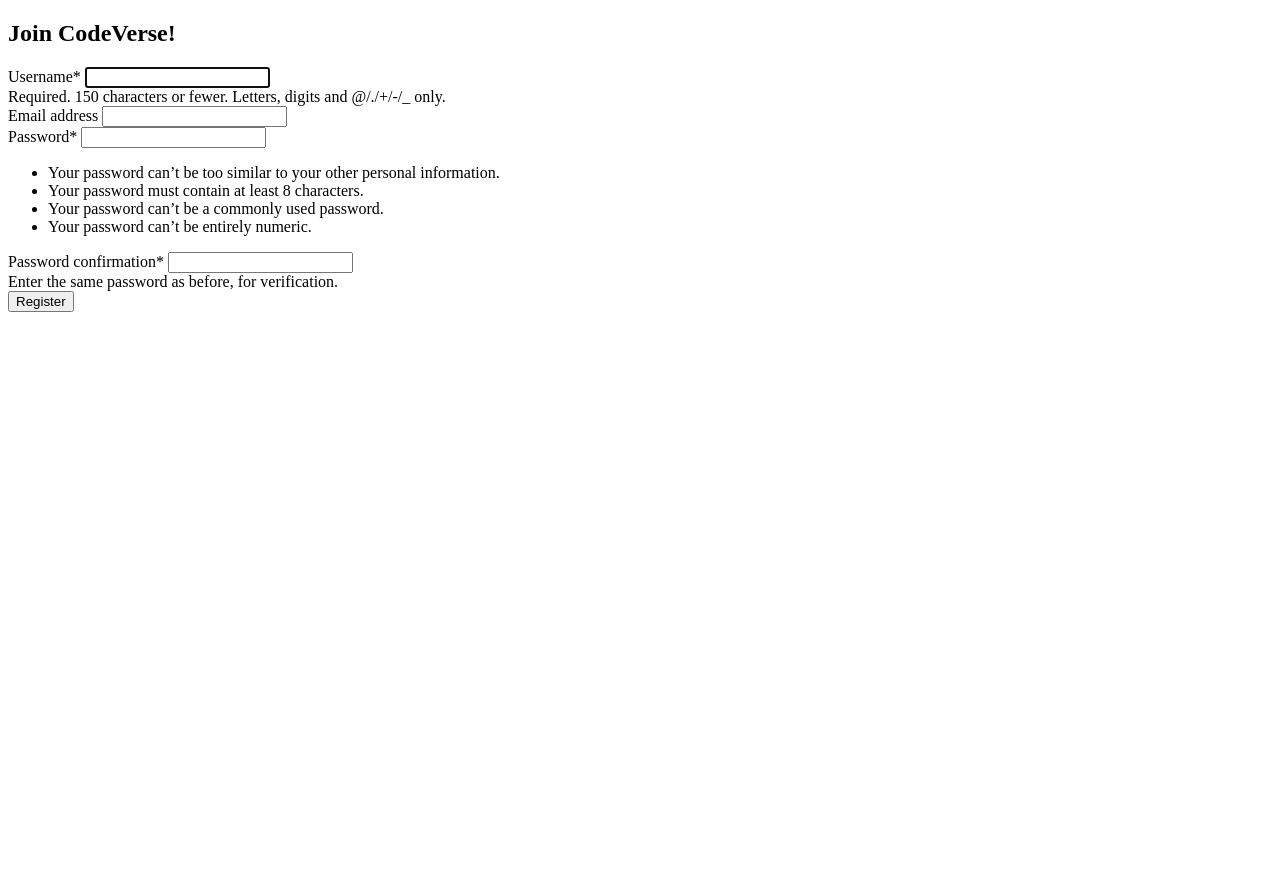
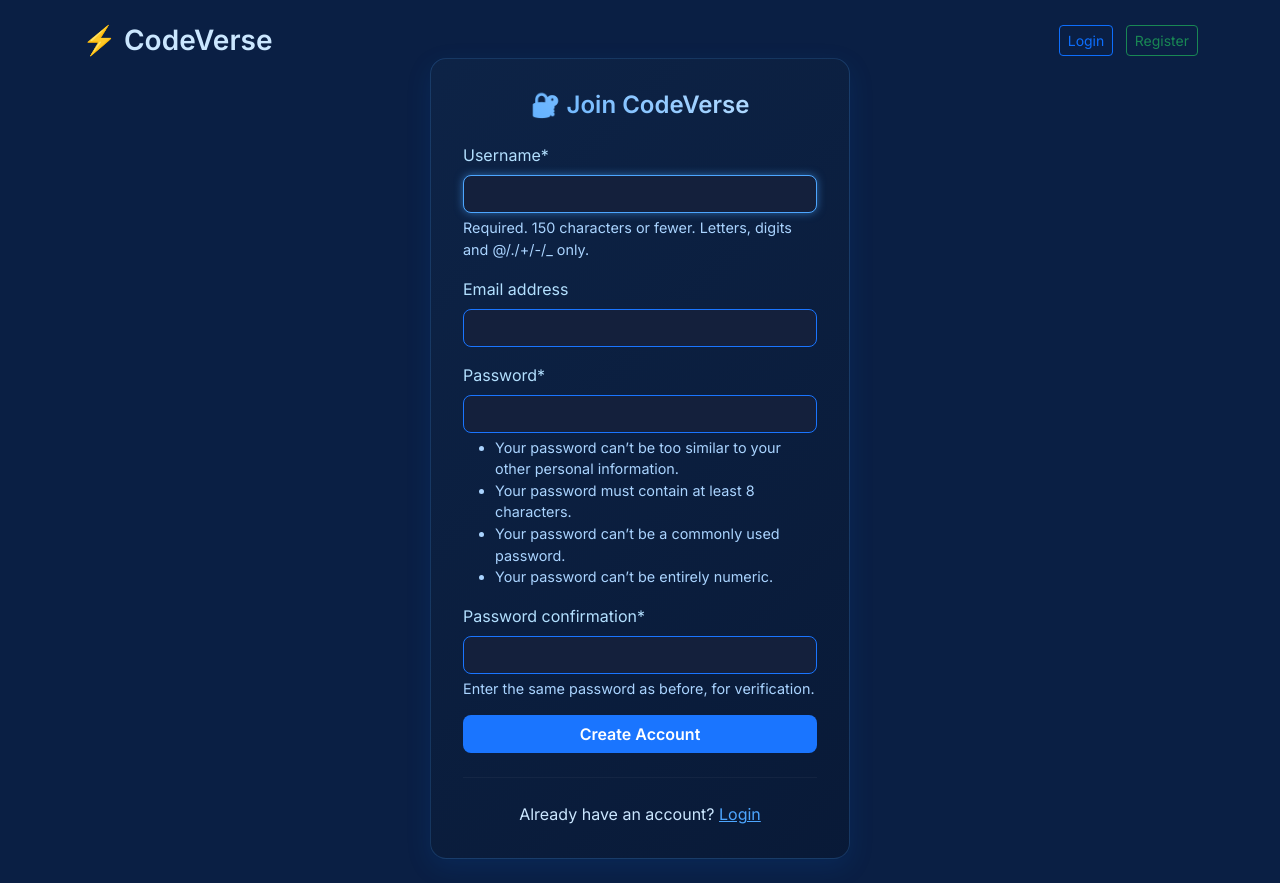
Before and after one commit to gsri-18/Summer-Project, a Django app: page /register/ in a window 1280 px wide. Before the commit the page ends 312 px from the top, so only its background shows below. Run offline with Django 5.2, Linux system fonts and the light colour scheme; some libraries are stand-ins or nearby versions.

Commit message:
Enhanced the aesthetics for the login, register, details pages

```diff
--- a/judge/templates/base.html
+++ b/judge/templates/base.html
@@ -6,14 +6,12 @@
 
   <!-- Bootstrap 5 -->
   <link href="https://cdn.jsdelivr.net/npm/bootstrap@5.3.0/dist/css/bootstrap.min.css" rel="stylesheet">
-
-  <!-- Google Fonts -->
   <link href="https://fonts.googleapis.com/css2?family=Inter:wght@400;600&display=swap" rel="stylesheet">
 
   <style>
     body {
-        background: #0a1f44; /* rich, deep blue */
-        color: #cbe7ff; /* soft light-blue text */
+        background: #0a1f44; /* deep blue */
+        color: #cbe7ff;
         font-family: 'Inter', sans-serif;
       }
 
@@ -24,7 +22,6 @@
       .navbar-custom a:hover {
         color: #4da6ff;
       }
-
 
       .problem-card {
         background: rgba(11, 34, 69, 0.9);
@@ -58,18 +55,9 @@
         padding: .35em .65em;
         border-radius: .8rem;
       }
-      .badge-easy {
-        background-color: #4da6ff;
-        color: #fff;
-      }
-      .badge-medium {
-        background-color: #1a75ff;
-        color: #fff;
-      }
-      .badge-hard {
-        background-color: #004ecc;
-        color: #fff;
-      }
+      .badge-easy    { background-color: #4da6ff; color: #fff; }
+      .badge-medium  { background-color: #1a75ff; color: #fff; }
+      .badge-hard    { background-color: #004ecc; color: #fff; }
 
       a.btn-solve {
         background: #1a75ff;
@@ -86,17 +74,119 @@
         background: #4da6ff;
         transform: translateY(-2px);
       }
-      /* Remove default focus outline and shadow for links and buttons */
+
       a:focus, a:active,
       button:focus, button:active {
         outline: none !important;
-        box-shadow: none !important; /* removes Bootstrap's default focus ring */ :contentReference[oaicite:2]{index=2}
+        box-shadow: none !important;
       }
 
-      /* Optional: Add a subtle custom focus effect when using keyboard navigation */
       a:focus-visible, button:focus-visible {
         outline: 2px solid #4da6ff;
         outline-offset: 2px;
+      }
+
+      /* Fix for invisible help text on password forms and form hints/errors */
+      .helptext,
+      .errorlist,
+      .errorlist li,
+      .form-text,
+      .text-muted {
+        color: #aad4ff !important; /* light bluish text */
+        font-size: 0.9rem;
+      }
+
+      /* Inputs and selects styling */
+      input, select, textarea {
+        background-color: #14203C !important;
+        border: 1px solid #1a75ff !important;
+        color: #cbe7ff !important;
+        border-radius: 0.5rem !important;
+      }
+
+      input:focus, select:focus, textarea:focus {
+        border-color: #4da6ff !important;
+        box-shadow: 0 0 8px #4da6ff88 !important;
+      }
+
+      label {
+        color: #b3e0ff !important;
+      }
+
+      /* Editor container and code editor */
+      .editor-container {
+        display: flex;
+        flex-direction: column; /* or row if you want side-by-side layout */
+        gap: 1.5rem;
+        margin-top: 2.5rem;
+      }
+      .code-editor {
+        width: 100% !important;
+        min-width: 100% !important; /* force it to stretch */
+        max-width: 100%;
+      }
+
+      /* Auth card styling (used on login/register pages) */
+      .auth-card {
+        background: linear-gradient(135deg, rgba(14, 36, 71, 0.95), rgba(9, 26, 55, 0.95));
+        border: 1px solid rgba(77, 166, 255, 0.2);
+        border-radius: 1rem;
+        box-shadow: 0 8px 24px rgba(0, 96, 192, 0.15);
+        color: #cbe7ff;
+        padding: 2rem;
+        width: 100%;
+        max-width: 420px;
+        backdrop-filter: blur(6px);
+        margin: auto;
+      }
+
+      .auth-heading {
+        font-weight: 700;
+        font-size: 1.5rem;
+        text-align: center;
+        background: linear-gradient(45deg, #4da6ff, #cbe7ff);
+        -webkit-background-clip: text;
+        -webkit-text-fill-color: transparent;
+        margin-bottom: 1.5rem;
+      }
+
+      .auth-card .btn {
+        background: #1a75ff;
+        color: #fff;
+        font-weight: 600;
+        transition: background 0.2s ease;
+        border-radius: 0.5rem;
+      }
+      .auth-card .btn:hover {
+        background: #4da6ff;
+      }
+
+      .auth-card .form-label {
+        color: #b3e0ff;
+        font-weight: 500;
+      }
+
+      .auth-card .helptext,
+      .auth-card .text-muted,
+      .auth-card .errorlist li {
+        color: #aad4ff !important;
+        font-size: 0.9rem;
+      }
+
+      .auth-card input,
+      .auth-card select,
+      .auth-card textarea {
+        background-color: #14203C !important;
+        border: 1px solid #1a75ff !important;
+        color: #cbe7ff !important;
+        border-radius: 0.5rem !important;
+      }
+
+      .auth-card input:focus,
+      .auth-card select:focus,
+      .auth-card textarea:focus {
+        border-color: #4da6ff !important;
+        box-shadow: 0 0 8px #4da6ff88 !important;
       }
 
   </style>
@@ -108,7 +198,7 @@
     <h3 class="mb-0 fw-bold">⚡ CodeVerse</h3>
     <div>
       {% if user.is_authenticated %}
-        <span class="me-2">👋 Hello, {{ user.full_name }}!</span>
+        <span class="me-2">👋 Hello, {{ user.full_name|default:user.username }}!</span>
         <a href="{% url 'logout' %}" class="btn btn-sm btn-outline-danger">Logout</a>
       {% else %}
         <a href="{% url 'login' %}" class="btn btn-sm btn-outline-primary me-2">Login</a>
--- a/judge/templates/register.html
+++ b/judge/templates/register.html
@@ -1,13 +1,25 @@
+{% extends 'base.html' %}
 {% load crispy_forms_tags %}
-<!DOCTYPE html>
-<html>
-<head><title>Register</title></head>
-<body>
-    <h2>Join CodeVerse!</h2>
-    <form method="POST">
-        {% csrf_token %}
-        {{ form|crispy }}
-        <button type="submit">Register</button>
+
+{% block title %}Register - CodeVerse{% endblock %}
+
+{% block content %}
+<div class="d-flex justify-content-center align-items-center" style="min-height: 85vh;">
+  <div class="auth-card">
+    <h2 class="auth-heading">🔐 Join CodeVerse</h2>
+
+    <form method="POST" novalidate>
+      {% csrf_token %}
+      {{ form|crispy }}
+      <div class="d-grid mt-3">
+        <button type="submit" class="btn">Create Account</button>
+      </div>
     </form>
-</body>
-</html>
+
+    <hr class="my-4" style="border-color: rgba(255,255,255,0.15);">
+    <p class="text-center mb-0">Already have an account?
+      <a href="{% url 'login' %}" style="color:#4da6ff;">Login</a>
+    </p>
+  </div>
+</div>
+{% endblock %}
```
Also changed, not shown: judge/templates/login.html (+23 -11 lines), judge/templates/problem_detail.html (+41 -21 lines).
